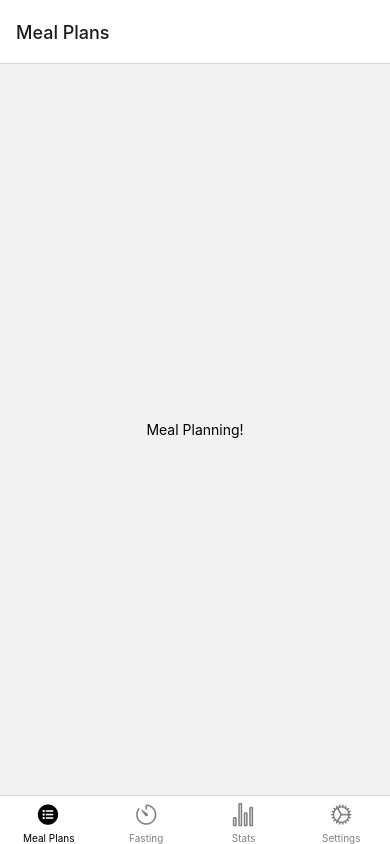
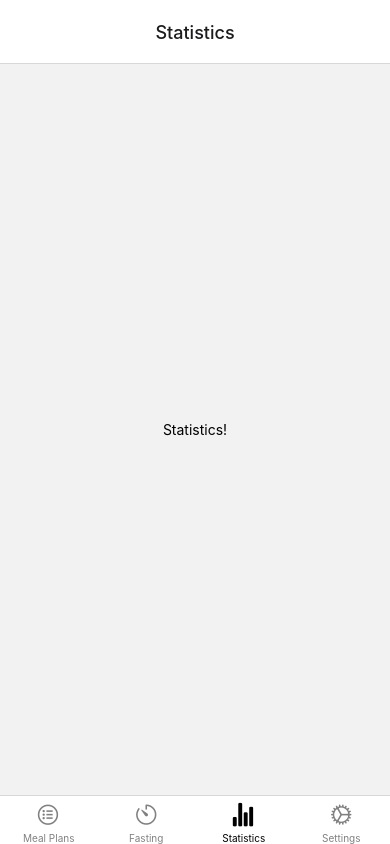
Before and after one commit to chanjaso1/fast-faster, a React Native app: screen /Statistics in a window 390 px wide. Built offline with nearby package versions, Linux system fonts and the light colour scheme.

Commit message:
Moved screens to individual files to follow architecture.

```diff
--- a/App.js
+++ b/App.js
@@ -1,45 +1,20 @@
+
 import * as React from 'react';
-import { Text, View } from 'react-native';
 import { NavigationContainer } from '@react-navigation/native';
 import { createBottomTabNavigator } from '@react-navigation/bottom-tabs';
 import { Ionicons } from '@expo/vector-icons';
 
-function mealPlanScreen() {
-  return (
-    <View style={{ flex: 1, justifyContent: 'center', alignItems: 'center' }}>
-      <Text>Meal Planning!</Text>
-    </View>
-  );
-}
-
-function fastingScreen() {
-  return (
-    <View style={{ flex: 1, justifyContent: 'center', alignItems: 'center' }}>
-      <Text>Fasting!</Text>
-    </View>
-  );
-}
-
-function statsScreen() {
-  return (
-    <View style={{ flex: 1, justifyContent: 'center', alignItems: 'center' }}>
-      <Text>Stats!</Text>
-    </View>
-  );
-}
-
-function settingsScreen() {
-  return (
-    <View style={{ flex: 1, justifyContent: 'center', alignItems: 'center' }}>
-      <Text>Settings!</Text>
-    </View>
-  );
-}
+import mealPlanScreen from './src/screens/mealPlan/MealPlanScreen';
+import fastingScreen from './src/screens/fasting/FastingScreen';
+import settingsScreen from './src/screens/settings/SettingScreen';
+import statisticsScreen from './src/screens/statistics/StatisticsScreen';
 
 
 const Tab = createBottomTabNavigator();
 
-export default function App() {
+
+
+ const Navigator = () => {
   return (
     <NavigationContainer>
     <Tab.Navigator
@@ -54,23 +29,26 @@ export default function App() {
             iconName = focused ? "timer" : "timer-outline";
             }else if(route.name == "Settings") {
                 iconName = focused ? "settings" : "cog-outline";
-            }else if(route.name == "Stats") {
+            }else if(route.name == "Statistics") {
                 iconName = focused ? "stats-chart" : "stats-chart-outline";
             }
-            return <Ionicons name={iconName} size={size} color={color} />;
+            return <Ionicons name={iconName} size={size} color={color}/>;
         },
         tabBarInactiveTintColor:'grey',
         tabBarActiveTintColor:'black',
         })}
         >
 
-        <Tab.Screen name="Meal Plans" component={mealPlanScreen} />
-        <Tab.Screen name="Fasting" component={fastingScreen} />
-        <Tab.Screen name="Stats" component={statsScreen} />
-        <Tab.Screen name="Settings" component={fastingScreen} />
+        <Tab.Screen name="Meal Plans"  component={mealPlanScreen} options={{headerTitleAlign : 'center'}}/>
+        <Tab.Screen name="Fasting" component={fastingScreen}  options={{headerTitleAlign : 'center'}}/>
+        <Tab.Screen name="Statistics" component={statisticsScreen}  options={{headerTitleAlign : 'center'}}/>
+        <Tab.Screen name="Settings" component={settingsScreen}  options={{headerTitleAlign : 'center'}}/>
 
 
     </Tab.Navigator>
     </NavigationContainer>
   );
+
  }
+
+export default Navigator
--- /dev/null
+++ b/src/screens/fasting/FastingScreen.js
@@ -0,0 +1,12 @@
+import * as React from 'react';
+import { Text, View } from 'react-native';
+
+const fastingScreen = () => {
+    return (
+        <View style={{ flex: 1, justifyContent: 'center', alignItems: 'center' }}>
+            <Text>Fasting!</Text>
+        </View>
+    );
+}
+
+export default fastingScreen;
--- /dev/null
+++ b/src/screens/mealPlan/MealPlanScreen.js
@@ -0,0 +1,14 @@
+import * as React from 'react';
+import { Text, View } from 'react-native';
+
+const mealPlanScreen = () => {
+    return (
+        <View style={{ flex: 1, justifyContent: 'center', alignItems: 'center' }}>
+            <Text>Meal Planning!</Text>
+        </View>
+    );
+}
+
+
+
+export default mealPlanScreen;
--- /dev/null
+++ b/src/screens/settings/SettingScreen.js
@@ -0,0 +1,12 @@
+import * as React from 'react';
+import { Text, View } from 'react-native';
+
+const settingsScreen = () => {
+    return (
+        <View style={{ flex: 1, justifyContent: 'center', alignItems: 'center' }}>
+            <Text>Settings!</Text>
+        </View>
+    );
+}
+
+export default settingsScreen;
--- /dev/null
+++ b/src/screens/statistics/StatisticsScreen.js
@@ -0,0 +1,12 @@
+import * as React from 'react';
+import { Text, View } from 'react-native';
+
+const statisticsScreen = () => {
+    return (
+        <View style={{ flex: 1, justifyContent: 'center', alignItems: 'center' }}>
+            <Text>Statistics!</Text>
+        </View>
+    );
+}
+
+export default statisticsScreen;
```
Lines whose indentation alone changed are shown as unchanged.
